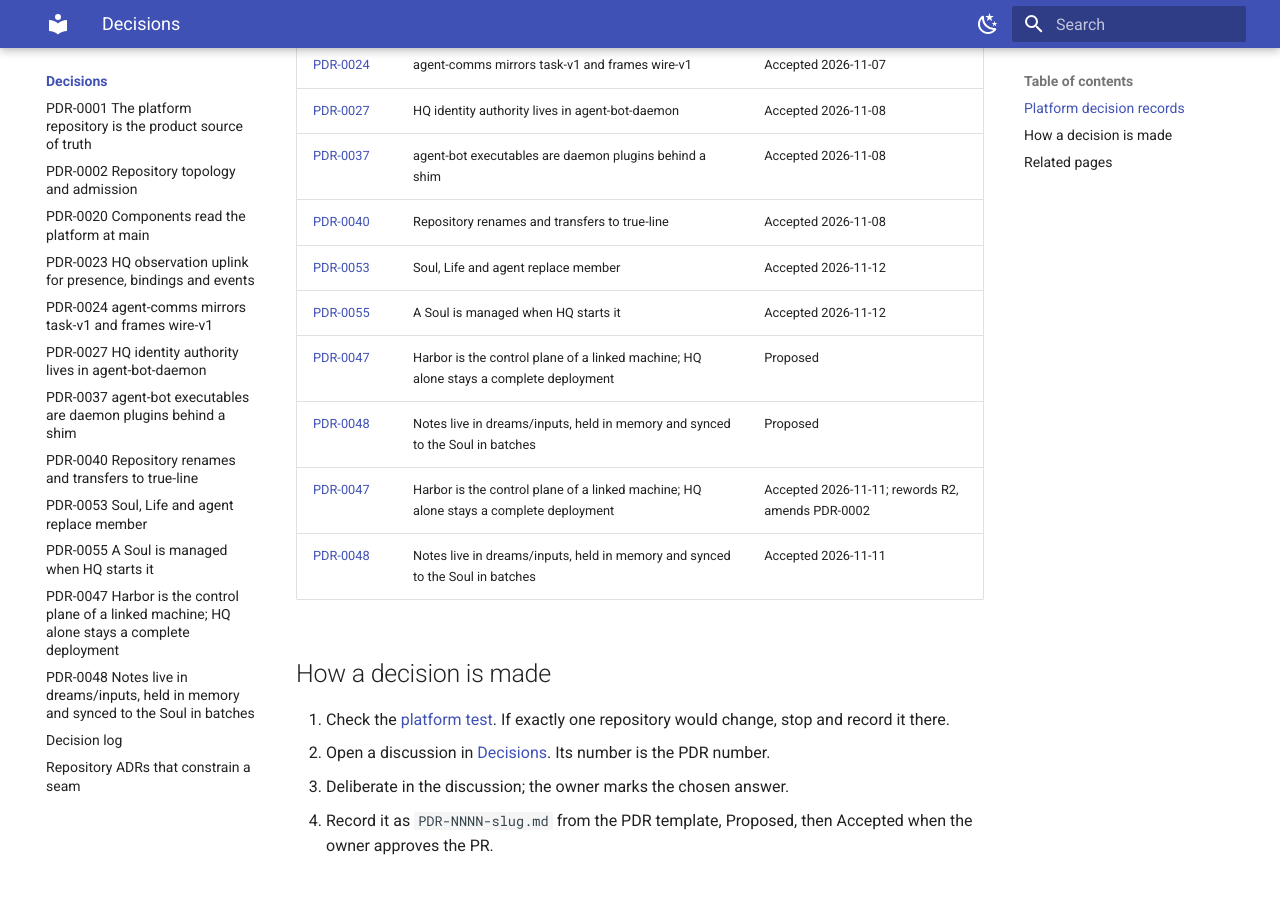
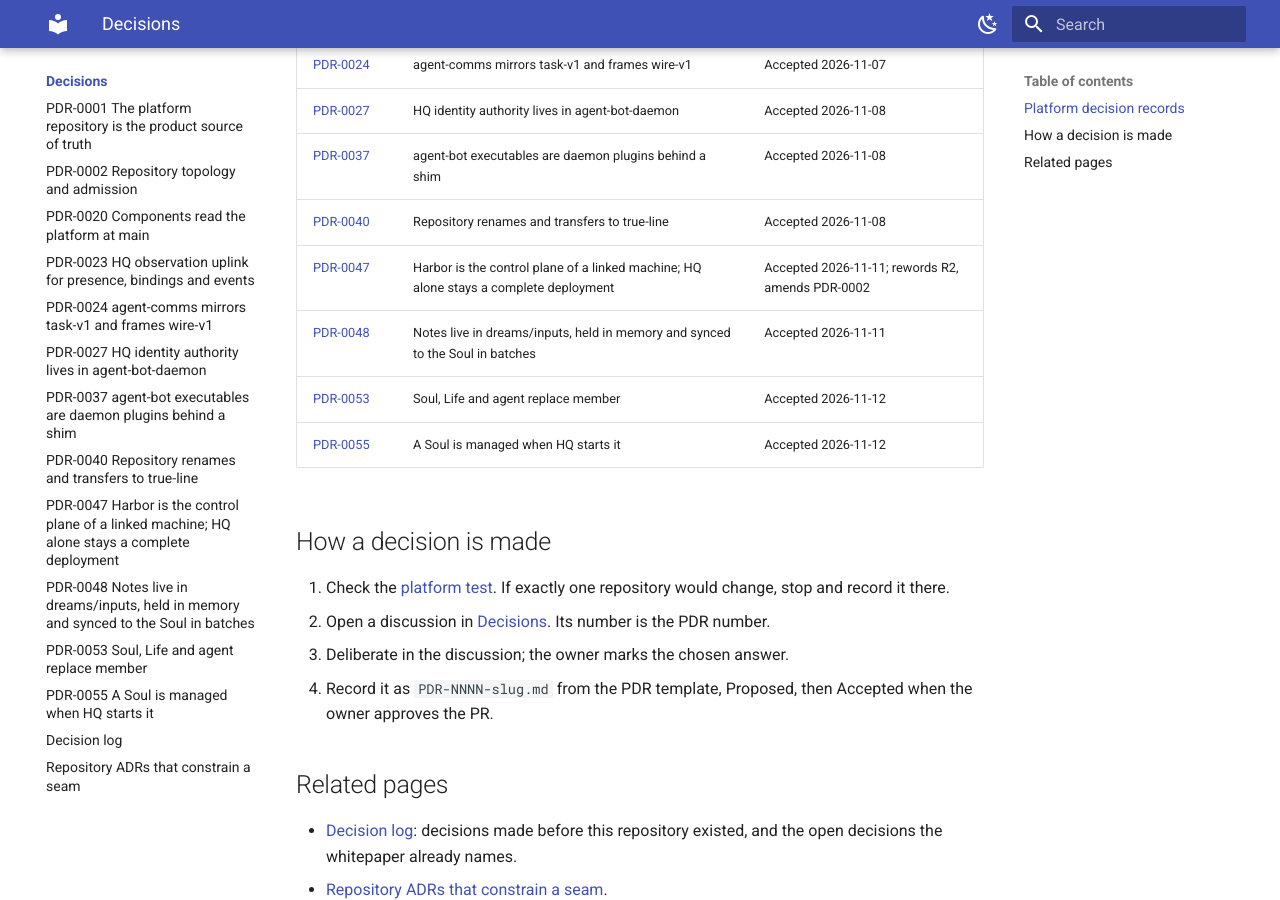
Before and after one commit to true-line/agent-bot-platform, an MkDocs documentation site: the page built from docs/04-decisions/README.md, in a window 1280 px wide and 900 px high, scrolled down 601 px. Built offline with MkDocs 1.6.1 and Material for MkDocs 9.7.7, drawn with Linux system fonts in a browser that asks for light colours.

Commit message:
Bring up to date with main; PDR-0053 vocabulary in PDR-0047 and PDR-0048
Main took DRIFT-017 (PDR-0053) and DRIFT-018 (PDR-0055), so the Harbor
control entry is DRIFT-019 and the interface-charter entry DRIFT-020.
PDR-0047 and PDR-0048 say "harness account creation" and "an agent
writes to" in place of "member". The decision index and the nav list
the records in number order.

Co-Authored-By: Claude Fable 5.2 <noreply@anthropic.com>
Co-authored-by: tidy-inlet-66 <agent_3d9ab2ac-9c97-442c-9bfa-8fcf497ded66@souls.agent-bot.invalid>
Agent-Identity: agent_3d9ab2ac-9c97-442c-9bfa-8fcf497ded66

```diff
--- a/docs/04-decisions/README.md
+++ b/docs/04-decisions/README.md
@@ -21,12 +21,10 @@ Platform decision records (PDRs) are the decisions that bind more than one repos
 | [PDR-0027](PDR-0027-hq-identity-authority-lives-in-agent-bot-daemon.md) | HQ identity authority lives in agent-bot-daemon | Accepted 2026-11-08 |
 | [PDR-0037](PDR-0037-agent-bot-executables-are-daemon-plugins-behind-a-shim.md) | agent-bot executables are daemon plugins behind a shim | Accepted 2026-11-08 |
 | [PDR-0040](PDR-0040-repository-renames-and-transfers-to-true-line.md) | Repository renames and transfers to true-line | Accepted 2026-11-08 |
+| [PDR-0047](PDR-0047-harbor-is-the-control-plane-of-a-linked-machine.md) | Harbor is the control plane of a linked machine; HQ alone stays a complete deployment | Accepted 2026-11-11; rewords R2, amends PDR-0002 |
+| [PDR-0048](PDR-0048-notes-live-in-dreams-inputs-held-in-memory-and-synced-in-batches.md) | Notes live in dreams/inputs, held in memory and synced to the Soul in batches | Accepted 2026-11-11 |
 | [PDR-0053](PDR-0053-soul-life-and-agent-replace-member.md) | Soul, Life and agent replace member | Accepted 2026-11-12 |
 | [PDR-0055](PDR-0055-a-soul-is-managed-when-hq-starts-it.md) | A Soul is managed when HQ starts it | Accepted 2026-11-12 |
-| [PDR-0047](PDR-0047-harbor-is-the-control-plane-of-a-linked-machine.md) | Harbor is the control plane of a linked machine; HQ alone stays a complete deployment | Proposed |
-| [PDR-0048](PDR-0048-notes-live-in-dreams-inputs-held-in-memory-and-synced-in-batches.md) | Notes live in dreams/inputs, held in memory and synced to the Soul in batches | Proposed |
-| [PDR-0047](PDR-0047-harbor-is-the-control-plane-of-a-linked-machine.md) | Harbor is the control plane of a linked machine; HQ alone stays a complete deployment | Accepted 2026-11-11; rewords R2, amends PDR-0002 |
-| [PDR-0048](PDR-0048-notes-live-in-dreams-inputs-held-in-memory-and-synced-in-batches.md) | Notes live in dreams/inputs, held in memory and synced to the Soul in batches | Accepted 2026-11-11 |
 
 ## How a decision is made
 
--- a/mkdocs.yml
+++ b/mkdocs.yml
@@ -79,10 +79,10 @@ nav:
       - 04-decisions/PDR-0027-hq-identity-authority-lives-in-agent-bot-daemon.md
       - 04-decisions/PDR-0037-agent-bot-executables-are-daemon-plugins-behind-a-shim.md
       - 04-decisions/PDR-0040-repository-renames-and-transfers-to-true-line.md
+      - 04-decisions/PDR-0047-harbor-is-the-control-plane-of-a-linked-machine.md
+      - 04-decisions/PDR-0048-notes-live-in-dreams-inputs-held-in-memory-and-synced-in-batches.md
       - 04-decisions/PDR-0053-soul-life-and-agent-replace-member.md
       - 04-decisions/PDR-0055-a-soul-is-managed-when-hq-starts-it.md
-      - 04-decisions/PDR-0047-harbor-is-the-control-plane-of-a-linked-machine.md
-      - 04-decisions/PDR-0048-notes-live-in-dreams-inputs-held-in-memory-and-synced-in-batches.md
       - 04-decisions/decision-log.md
       - 04-decisions/cross-repo-adr-index.md
   - Security and privacy:
```
Also changed, not shown: docs/00-governance/drift-register.md (+1 -1 lines), docs/04-decisions/PDR-0047-harbor-is-the-control-plane-of-a-linked-machine.md (+1 -1 lines), docs/04-decisions/PDR-0048-notes-live-in-dreams-inputs-held-in-memory-and-synced-in-batches.md (+1 -1 lines).
